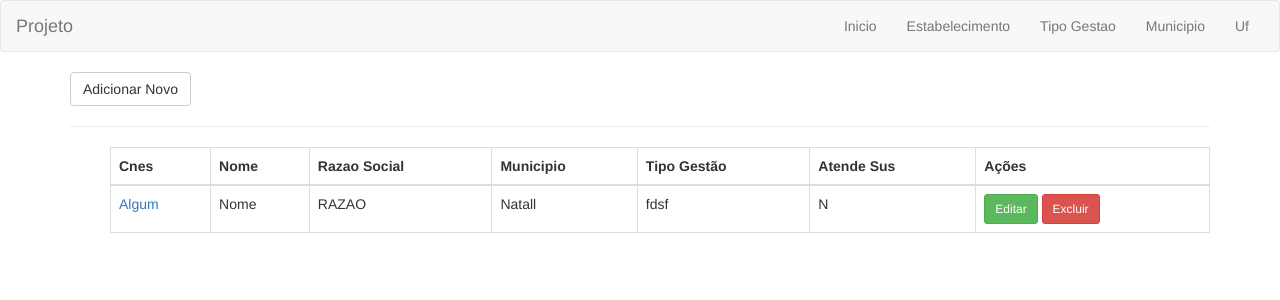
After one commit to Francislley/CrudDjango1701, a Django app: page /listaEstabelecimento in a window 1280 px wide. The commit adds this page. Shown: the top 300 px of the page. Run offline with Django 3.2, Linux system fonts and the light colour scheme; data comes from the database, SQL or seed files in the repository; some libraries are stand-ins or nearby versions.

Commit message:
Crud almost complete

```diff
--- a/aplicativo/models.py
+++ b/aplicativo/models.py
@@ -15,7 +15,7 @@ class TipoGestao(models.Model):
 class Estabelecimento(models.Model):
 	simNao = (('S', 'Sim'),('N', 'Não'))
 	cnes = models.CharField(max_length=7, primary_key=True)
-	home = models.CharField(max_length=60)
+	nome = models.CharField(max_length=60)
 	razaoSocial = models.CharField(max_length=100)
 	municipio = models.ForeignKey(Municipio, on_delete=models.CASCADE)
 	tipoGestao = models.ForeignKey(TipoGestao, on_delete=models.CASCADE)
--- a/aplicativo/views.py
+++ b/aplicativo/views.py
@@ -3,11 +3,11 @@ from django.views import View
 from django.views.generic.edit import CreateView, FormView, UpdateView, DeleteView
 from django.views.generic.list import ListView
 from aplicativo.forms import *
-from aplicativo.models import Uf, Municipio
+from aplicativo.models import Uf, Municipio, TipoGestao, Estabelecimento
 from django.shortcuts import get_object_or_404
 #CRUD UF
 class FormUfView(FormView):
-	template_name='Uf/formUf.html'
+	template_name='form.html'
 	form_class = FormUf
 	success_url='/listaUf'
 
@@ -44,3 +44,37 @@ class MunicipioDelete(DeleteView):
 	success_url = '/listaMunicipio'
 	def get(self, request, *args, **kwargs):
 		return self.post(request, *args, **kwargs)
+
+#CRUD TIPO GESTÃO
+class TipoGestaoCreate(CreateView):
+	model = TipoGestao
+	fields = ['nome']
+	success_url = "/listaTipoGestao"
+class TipoGestaoListView(ListView):
+	model = TipoGestao
+class TipoGestaoEdita(UpdateView):
+    model = TipoGestao
+    fields = ['nome']
+    success_url = '/listaTipoGestao'
+class TipoGestaoDelete(DeleteView):
+	model = TipoGestao
+	success_url = '/listaTipoGestao'
+	def get(self, request, *args, **kwargs):
+		return self.post(request, *args, **kwargs)
+
+#CRUD ESTABELECIMENTO
+class EstabelecimentoCreate(CreateView):
+	model = Estabelecimento
+	fields = '__all__'
+	success_url = "/listaEstabelecimento"
+class EstabelecimentoListView(ListView):
+	model = Estabelecimento
+class EstabelecimentoEdita(UpdateView):
+    model = Estabelecimento
+    fields = ['nome','razaoSocial','municipio','tipoGestao','atendeSus']
+    success_url = '/listaEstabelecimento'
+class EstabelecimentoDelete(DeleteView):
+	model = Estabelecimento
+	success_url = '/listaEstabelecimento'
+	def get(self, request, *args, **kwargs):
+		return self.post(request, *args, **kwargs)
--- a/projeto/urls.py
+++ b/projeto/urls.py
@@ -25,14 +25,24 @@ urlpatterns = [
     #Admin
     url(r'^admin/', admin.site.urls),
     #CRUD UF
-    url(r'^formUf', views.FormUfView.as_view(template_name="Uf/formUf.html")),
-    url(r'^listaUf', views.UfListView.as_view(template_name="Uf/listaUf.html")),
-    url(r'^editar/(?P<pk>[\w-]+)$', views.UfEdita.as_view(template_name="Uf/formUf.html")),
+    url(r'^formUf/', views.FormUfView.as_view(template_name="form.html")),
+    url(r'^listaUf/', views.UfListView.as_view(template_name="Uf/listaUf.html")),
+    url(r'^editar/(?P<pk>[\w-]+)$', views.UfEdita.as_view(template_name="form.html")),
     url(r'^excluir/(?P<pk>[\w-]+)$', views.UfDelete.as_view()),
     #CRUD Municipio
-    url(r'^formMunicipio$', views.MunicipioCreate.as_view(template_name="Uf/formUf.html")),
+    url(r'^formMunicipio$', views.MunicipioCreate.as_view(template_name="form.html")),
     url(r'^listaMunicipio', views.MunicipioListView.as_view(template_name="Municipio/listaMunicipio.html")),
-    url(r'^editarMunicipio/(?P<pk>[\w-]+)$', views.MunicipioEdita.as_view(template_name="Uf/formUf.html")),
+    url(r'^editarMunicipio/(?P<pk>[\w-]+)$', views.MunicipioEdita.as_view(template_name="form.html")),
     url(r'^excluirMunicipio/(?P<pk>[\w-]+)$', views.MunicipioDelete.as_view()),
+    #CRUD TipoGestao
+    url(r'^formTipoGestao$', views.TipoGestaoCreate.as_view(template_name="form.html")),
+    url(r'^listaTipoGestao', views.TipoGestaoListView.as_view(template_name="TipoGestao/listaTipoGestao.html")),
+    url(r'^editarTipoGestao/(?P<pk>[\w-]+)$', views.TipoGestaoEdita.as_view(template_name="form.html")),
+    url(r'^excluirTipoGestao/(?P<pk>[\w-]+)$', views.TipoGestaoDelete.as_view()),
+    #CRUD Estabelecimento
+    url(r'^formEstabelecimento$', views.EstabelecimentoCreate.as_view(template_name="form.html")),
+    url(r'^listaEstabelecimento', views.EstabelecimentoListView.as_view(template_name="Estabelecimento/listaEstabelecimento.html")),
+    url(r'^editarEstabelecimento/(?P<pk>[\w-]+)$', views.EstabelecimentoEdita.as_view(template_name="form.html")),
+    url(r'^excluirEstabelecimento/(?P<pk>[\w-]+)$', views.EstabelecimentoDelete.as_view()),
 
 ]
--- /dev/null
+++ b/templates/Estabelecimento/listaEstabelecimento.html
@@ -0,0 +1,44 @@
+{% extends "base.html" %}
+
+
+{% block conteudo %}
+
+<a href="/formEstabelecimento" class="btn btn-default">Adicionar Novo</a>
+<hr>
+<ul>
+
+    <table class="table table-bordered">
+    <thead>
+      <tr>
+        <th>Cnes</th>
+        <th>Nome</th>
+        <th>Razao Social</th>
+        <th>Municipio</th>
+        <th>Tipo Gestão</th>
+        <th>Atende Sus</th>
+        <th>Ações</th>
+      </tr>
+    </thead>
+    <tbody>
+
+    {% for estabelecimento in object_list %}
+      <tr>
+
+    <td><a href="/editarEstabelecimento/{{estabelecimento.cnes}}">{{estabelecimento.cnes}}</a></td>
+    <td>{{estabelecimento.nome}}</td>
+    <td>{{estabelecimento.razaoSocial}}</td>
+    <td>{{estabelecimento.municipio.nome}}</td>
+    <td>{{estabelecimento.tipoGestao.nome}}</td>
+    <td>{{estabelecimento.atendeSus}}</td>
+    <td>
+        <a href="/editarEstabelecimento/{{estabelecimento.cnes}}" class="btn btn-success btn-sm">Editar</a>
+        <a href="/excluirEstabelecimento/{{estabelecimento.cnes}}" class="btn btn-danger btn-sm">Excluir</a>
+    </td>
+
+      </tr>
+    {% endfor %}
+    </tbody>
+  </table>
+
+</ul>
+{% endblock %}
--- a/templates/base.html
+++ b/templates/base.html
@@ -18,8 +18,8 @@
     <ul class="nav navbar-nav pull-right">
       <li><a href="/">Inicio</a></li>
 
-      <li><a href="#">Estabelecimento</a></li>
-      <li><a href="#">Tipo Gestao</a></li>
+      <li><a href="/listaEstabelecimento">Estabelecimento</a></li>
+      <li><a href="/listaTipoGestao">Tipo Gestao</a></li>
       <li><a href="/listaMunicipio">Municipio</a></li>
       <li><a href="/listaUf">Uf</a></li>
     </ul>
```
Also changed, not shown: templates/TipoGestao/listaTipoGestao.html (added, +36 -0 lines), templates/Uf/form.html (added, +9 -0 lines), templates/form.html (added, +9 -0 lines), aplicativo/migrations/0002_auto_20170303_2207.py (added), db.sqlite3.
